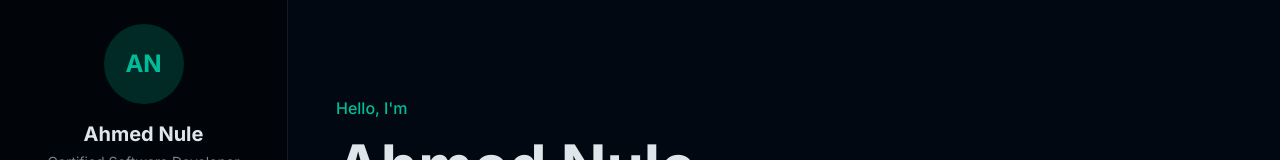
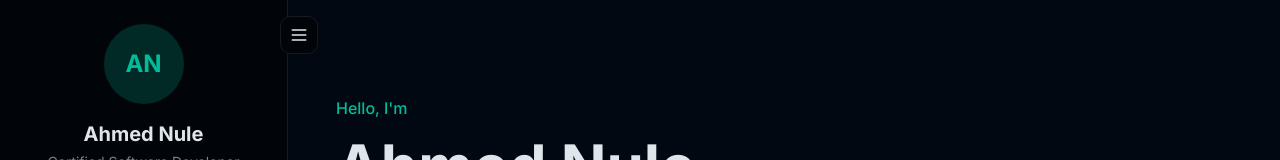
Before and after one commit to ahmednule/ahmednule, a Next.js app: page / in a window 1280 px wide. Shown: the top 160 px of the page. Built offline with nearby package versions, Linux system fonts and the light colour scheme.

Commit message:
update: added the api routes to make the project page dynamic

```diff
--- /dev/null
+++ b/app/api/contact/route.ts
@@ -0,0 +1,49 @@
+import { type NextRequest, NextResponse } from "next/server"
+import nodemailer from "nodemailer"
+
+export async function POST(request: NextRequest) {
+  try {
+    const { name, email, subject, message } = await request.json()
+
+    const transporter = nodemailer.createTransport({
+      host: process.env.SMTP_HOST,
+      port: Number.parseInt(process.env.SMTP_PORT || "587"),
+      secure: false,
+      auth: {
+        user: process.env.SMTP_USER,
+        pass: process.env.SMTP_PASS,
+      },
+    })
+
+    await transporter.sendMail({
+      from: process.env.SMTP_USER,
+      to: process.env.CONTACT_EMAIL,
+      subject: `Portfolio Contact: ${subject}`,
+      html: `
+        <h2>New Contact Form Submission</h2>
+        <p><strong>Name:</strong> ${name}</p>
+        <p><strong>Email:</strong> ${email}</p>
+        <p><strong>Subject:</strong> ${subject}</p>
+        <p><strong>Message:</strong></p>
+        <p>${message.replace(/\n/g, "<br>")}</p>
+      `,
+    })
+
+    await transporter.sendMail({
+      from: process.env.SMTP_USER,
+      to: email,
+      subject: "Thank you for contacting me!",
+      html: `
+        <h2>Thank you for reaching out!</h2>
+        <p>Hi ${name},</p>
+        <p>Thank you for your message. I've received your inquiry and will get back to you as soon as possible.</p>
+        <p>Best regards,<br>Ahmed Nule</p>
+      `,
+    })
+
+    return NextResponse.json({ success: true })
+  } catch (error) {
+    console.error("Contact form error:", error)
+    return NextResponse.json({ error: "Failed to send message" }, { status: 500 })
+  }
+}
--- a/app/layout.tsx
+++ b/app/layout.tsx
@@ -4,7 +4,7 @@ import { Inter } from 'next/font/google'
 import { Analytics } from '@vercel/analytics/next'
 import './globals.css'
 import { ThemeProvider } from '@/components/theme-provider'
-import { Sidebar } from '@/components/sidebar'
+import { LayoutContent } from '@/components/layout-content'
 
 const _inter = Inter({ subsets: ["latin"] });
 
@@ -41,12 +41,7 @@ export default function RootLayout({
     <html lang="en" className="bg-background" suppressHydrationWarning>
       <body className="font-sans antialiased">
         <ThemeProvider>
-          <div className="flex min-h-screen">
-            <Sidebar />
-            <main className="flex-1 lg:ml-72 transition-all duration-300">
-              {children}
-            </main>
-          </div>
+          <LayoutContent>{children}</LayoutContent>
         </ThemeProvider>
         <Analytics />
       </body>
--- /dev/null
+++ b/components/layout-content.tsx
@@ -0,0 +1,21 @@
+'use client'
+
+import { useState } from 'react'
+import { Sidebar } from '@/components/sidebar'
+import { cn } from '@/lib/utils'
+
+export function LayoutContent({ children }: { children: React.ReactNode }) {
+  const [sidebarCollapsed, setSidebarCollapsed] = useState(false)
+
+  return (
+    <div className="flex min-h-screen">
+      <Sidebar onCollapsedChange={setSidebarCollapsed} />
+      <main className={cn(
+        "flex-1 transition-all duration-300",
+        sidebarCollapsed ? "lg:ml-0" : "lg:ml-72"
+      )}>
+        {children}
+      </main>
+    </div>
+  )
+}
--- a/components/sidebar.tsx
+++ b/components/sidebar.tsx
@@ -34,10 +34,17 @@ const socials = [
   { name: "Twitter", href: "https://twitter.com/ahmednule", icon: Twitter },
 ]
 
-export function Sidebar() {
+export function Sidebar({ onCollapsedChange }: { onCollapsedChange?: (collapsed: boolean) => void }) {
   const pathname = usePathname()
   const { theme, toggleTheme } = useTheme()
   const [mobileOpen, setMobileOpen] = useState(false)
+  const [desktopCollapsed, setDesktopCollapsed] = useState(false)
+
+  const toggleDesktopSidebar = () => {
+    const newState = !desktopCollapsed
+    setDesktopCollapsed(newState)
+    onCollapsedChange?.(newState)
+  }
 
   return (
     <>
@@ -71,11 +78,24 @@ export function Sidebar() {
         />
       )}
 
+      {/* Desktop toggle button */}
+      <button
+        onClick={toggleDesktopSidebar}
+        className={cn(
+          "hidden lg:flex fixed top-4 z-50 p-2 rounded-lg bg-sidebar border border-sidebar-border text-sidebar-foreground hover:bg-sidebar-accent transition-all duration-300",
+          desktopCollapsed ? "left-4" : "left-[17.5rem]"
+        )}
+        aria-label="Toggle sidebar"
+      >
+        <Menu className="w-5 h-5" />
+      </button>
+
       {/* Sidebar */}
       <aside
         className={cn(
-          "fixed top-0 left-0 z-50 h-full w-72 bg-sidebar border-r border-sidebar-border flex flex-col transition-transform duration-300 lg:translate-x-0",
-          mobileOpen ? "translate-x-0" : "-translate-x-full"
+          "fixed top-0 left-0 z-40 h-full w-72 bg-sidebar border-r border-sidebar-border flex flex-col transition-transform duration-300",
+          mobileOpen ? "translate-x-0" : "-translate-x-full lg:translate-x-0",
+          desktopCollapsed && "lg:-translate-x-full"
         )}
       >
         {/* Profile section */}
--- /dev/null
+++ b/lib/Transporter.ts
@@ -0,0 +1,13 @@
+import nodemailer from "nodemailer"
+
+const transporter = nodemailer.createTransport({
+    host: "smtp.gmail.com",
+    port: 587,
+    secure: false,
+    auth: {
+        user: process.env.EMAIL_USER,
+        pass: process.env.EMAIL_PASS,
+    },
+});
+
+export default transporter
--- a/package.json
+++ b/package.json
@@ -54,6 +54,7 @@
     "lucide-react": "^0.454.0",
     "next": "16.0.10",
     "next-themes": "^0.4.6",
+    "nodemailer": "^7.0.12",
     "react": "19.2.0",
     "react-day-picker": "9.8.0",
     "react-dom": "19.2.0",
@@ -69,6 +70,7 @@
   "devDependencies": {
     "@tailwindcss/postcss": "^4.1.9",
     "@types/node": "^22",
+    "@types/nodemailer": "^7.0.5",
     "@types/react": "^19",
     "@types/react-dom": "^19",
     "postcss": "^8.5",
```
Also changed, not shown: 1 other file (tests, documents, lock files or other folders).
